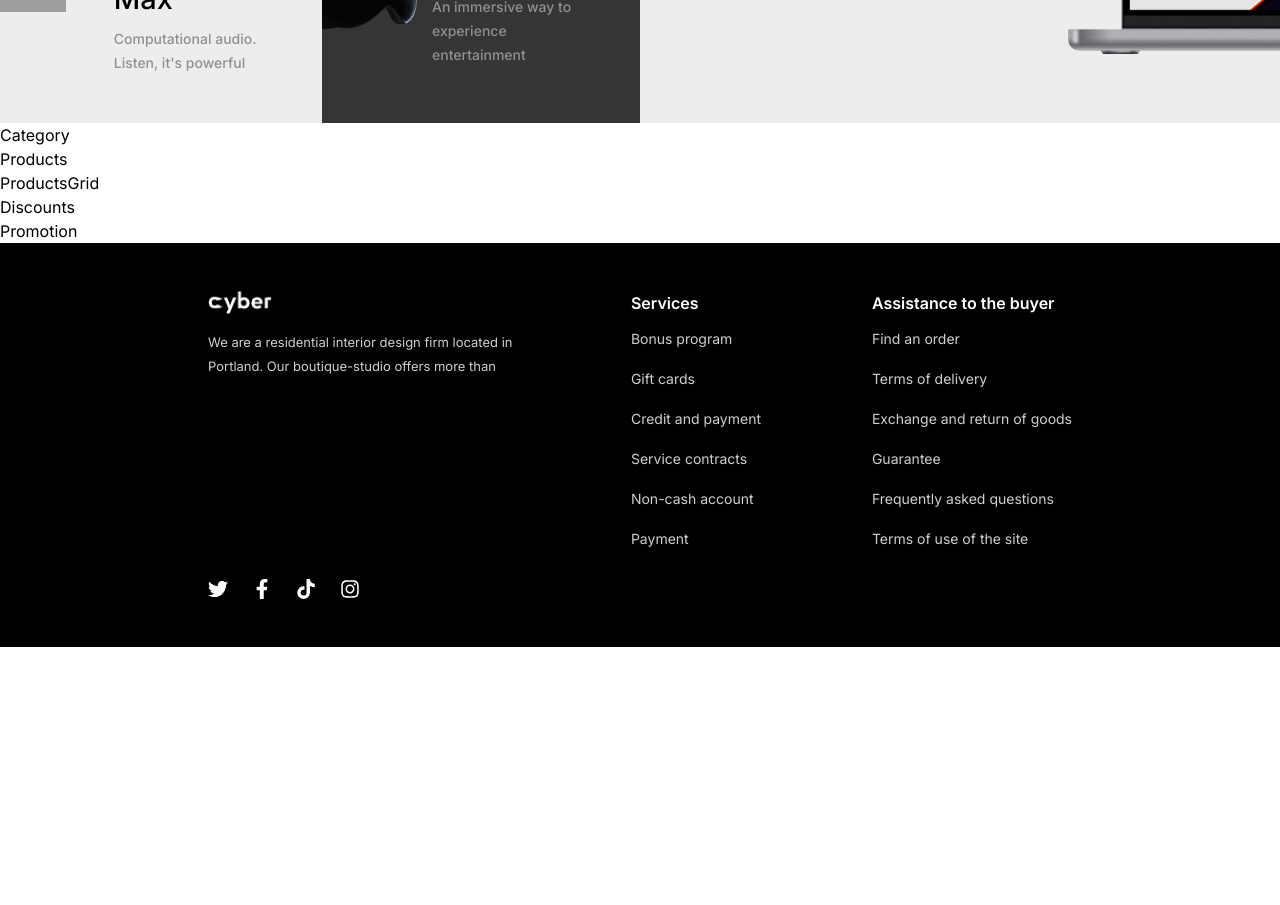
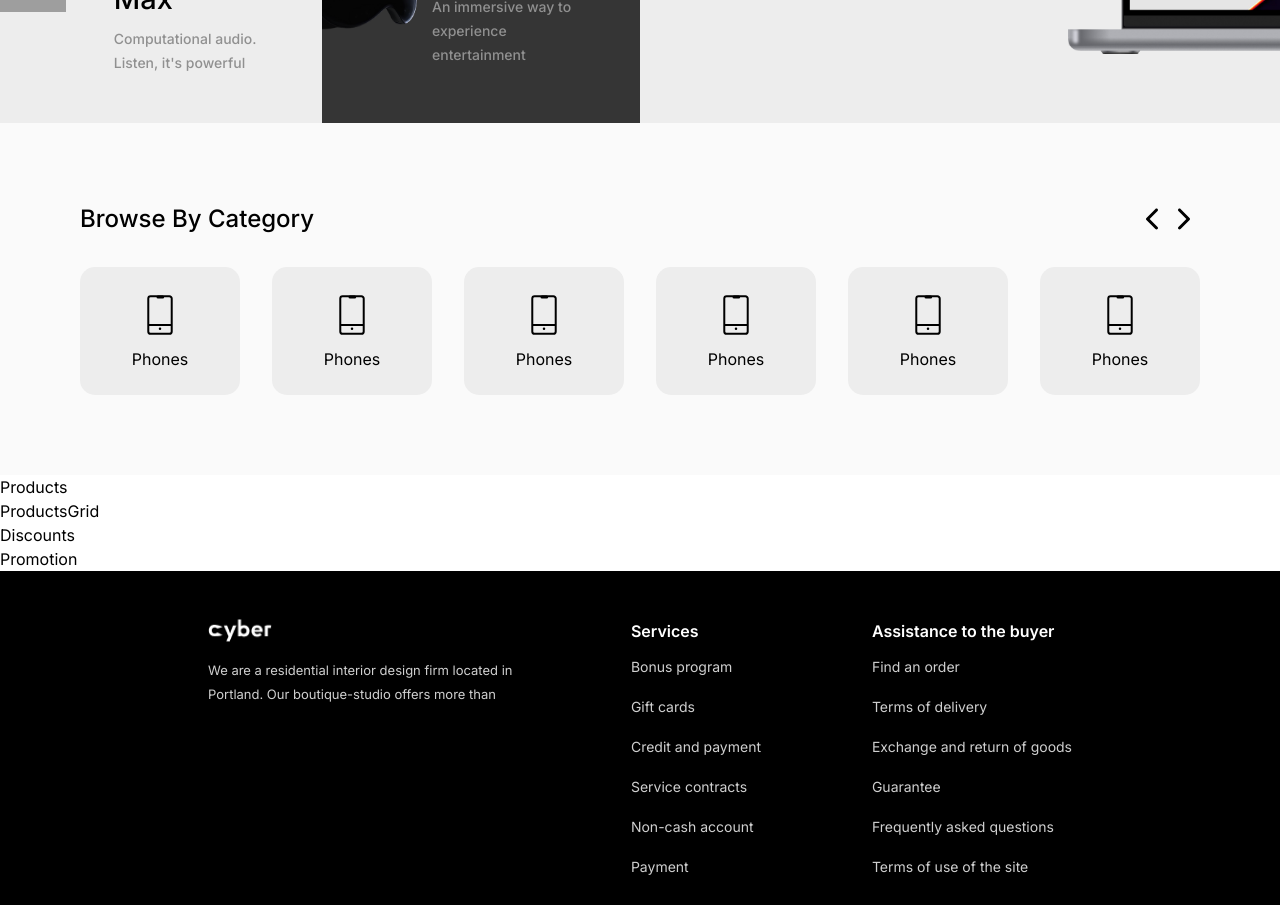
Before and after one commit to shamimthedev/estore-with-react, a React (Vite) app: page / in a window 1280 px wide. Shown: the part 1100-2005 px from the top of the page. Before the commit the page ends 1747 px from the top, so only its background shows below. Built offline with nearby package versions, Linux system fonts and the light colour scheme; grey boxes are pictures that could not be loaded.

Commit message:
(feat) Updated Category

```diff
--- a/src/components/Category.jsx
+++ b/src/components/Category.jsx
@@ -1,8 +1,29 @@
-
+import { IoIosArrowBack, IoIosArrowForward } from "react-icons/io"
+import SingleCategory from "./SingleCategory"
 
 const Category = () => {
   return (
-    <div>Category</div>
+    <section className="bg-[#FAFAFA]">
+      <div className="max-w-[1120px] mx-auto py-20">
+        {/* header part */}
+        <div className="flex items-center justify-between mb-8">
+          <h2 className="font-medium text-2xl leading-8">Browse By Category</h2>
+          <div className="flex">
+            <IoIosArrowBack size={32} />
+            <IoIosArrowForward size={32} />
+          </div>
+        </div>
+        {/* content part */}
+        <div className="flex gap-x-8">
+          <SingleCategory/>
+          <SingleCategory/>
+          <SingleCategory/>
+          <SingleCategory/>
+          <SingleCategory/>
+          <SingleCategory/>
+        </div>
+      </div>
+    </section>
   )
 }
 
--- /dev/null
+++ b/src/components/SingleCategory.jsx
@@ -0,0 +1,14 @@
+import Phone from '/phone.svg'
+
+const SingleCategory = () => {
+    return (
+        <div>
+            <div className="w-[160px] py-6 grid place-items-center gap-2 bg-[#EDEDED] rounded-[15px]">
+                <img src={Phone} alt="" className="w-12 h-12 object-cover" />
+                <h5>Phones</h5>
+            </div>
+        </div>
+    )
+}
+
+export default SingleCategory
```
Also changed, not shown: public/phone.svg (added).
